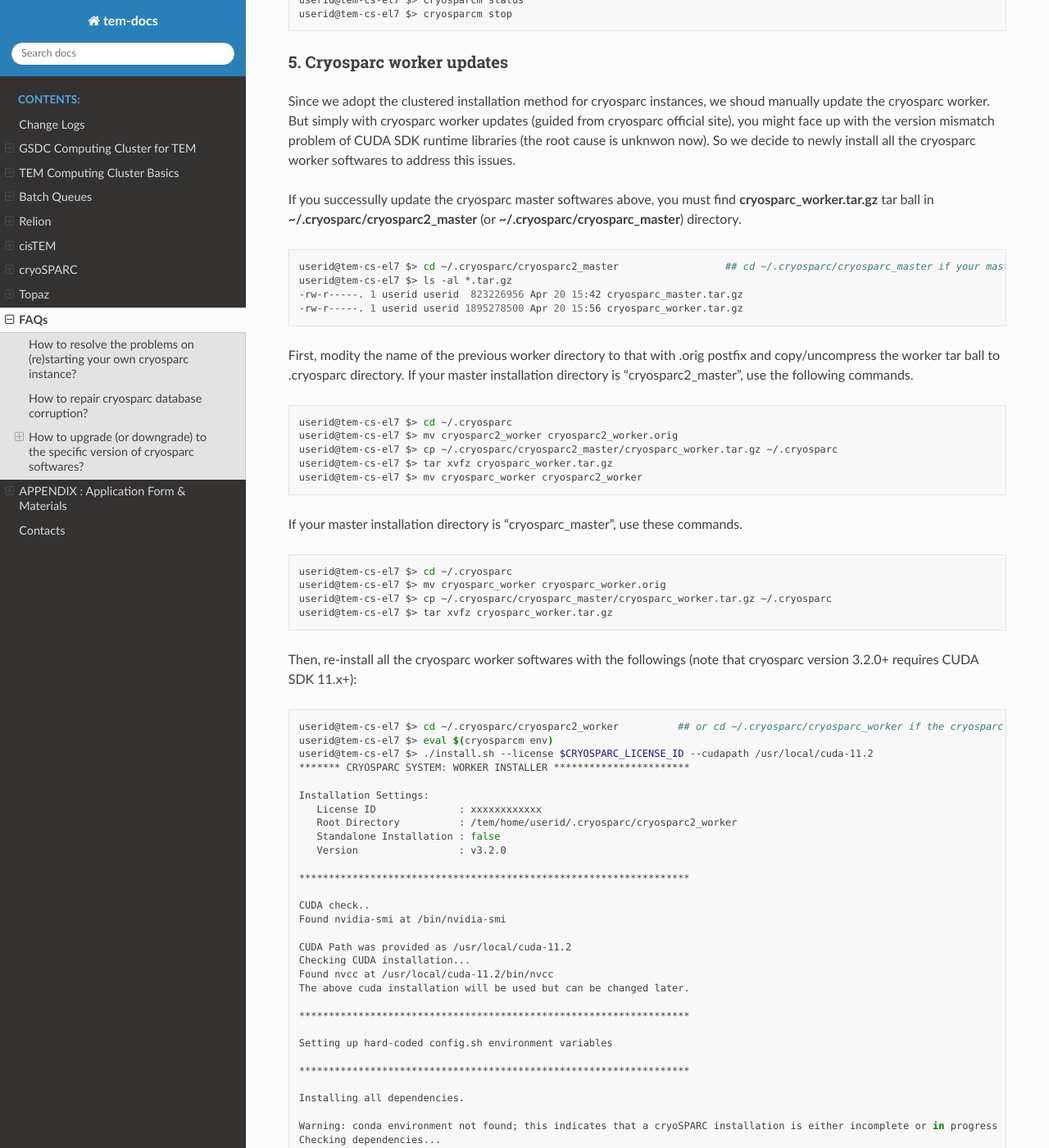
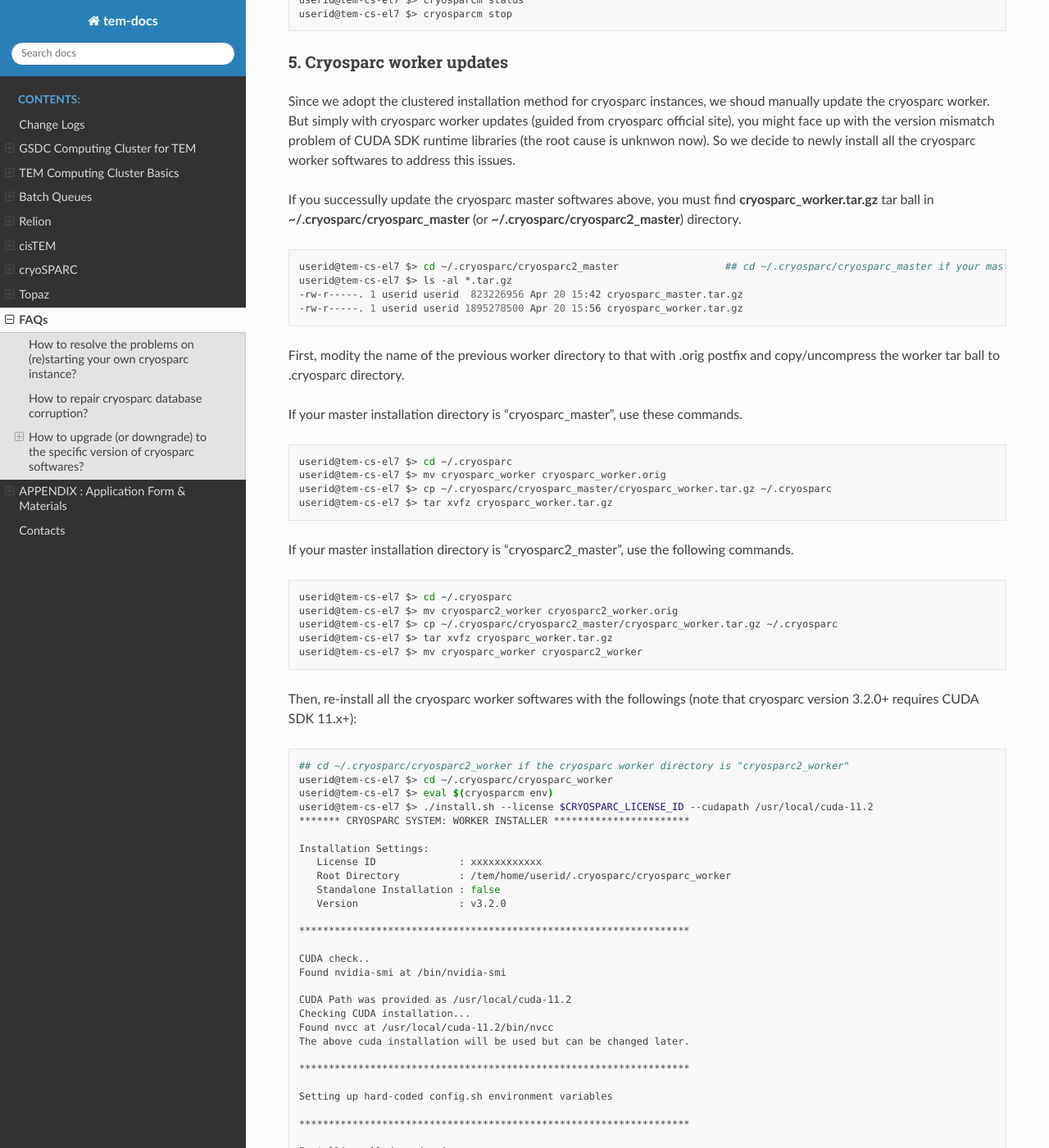
Before and after one commit to junglok/tem-docs, a Sphinx documentation site: the page built from docs/faq.rst, in a window 1280 px wide and 1400 px high, scrolled down 8771 px. Shown: the whole window at 82% size. Built offline with Sphinx 7.4.7 and the Read the Docs theme 2.0.0, drawn with Linux system fonts in a browser that asks for light colours; some of the changed lines change nothing that is shown; some of the changed text lies outside the part shown.

Commit message:
faq updated

```diff
--- a/docs/faq.rst
+++ b/docs/faq.rst
@@ -135,7 +135,7 @@ Log into the tem-cs-el7.sdfarm.kr server where the cryosparc master is installed
 
 .. code-block:: bash
 
-    userid@tem-cs-el7 $> cryosparcm updates --check
+    userid@tem-cs-el7 $> cryosparcm update --check
     CryoSPARC current version v3.0.1
             update starting on Wed Mar 18 12:09:52 EDT 2021
 
@@ -148,7 +148,7 @@ Also, you can use this command **cryosparcm update --list** to get a full list o
 
 .. code-block:: bash
 
-    userid@tem-cs-el7 $> cryosparcm updates --check
+    userid@tem-cs-el7 $> cryosparcm update --check
     CryoSPARC current version v3.0.1
             update starting on Wed Mar 18 12:09:52 EDT 2021
 
@@ -520,7 +520,7 @@ But simply with cryosparc worker updates (guided from cryosparc official site),
 So we decide to newly install all the cryosparc worker softwares to address this issues.
 
 If you successully update the cryosparc master softwares above,
-you must find **cryosparc_worker.tar.gz** tar ball in **~/.cryosparc/cryosparc2_master** (or **~/.cryosparc/cryosparc_master**) directory.
+you must find **cryosparc_worker.tar.gz** tar ball in **~/.cryosparc/cryosparc_master** (or **~/.cryosparc/cryosparc2_master**) directory.
 
 .. code-block:: bash
 
@@ -531,16 +531,6 @@ you must find **cryosparc_worker.tar.gz** tar ball in **~/.cryosparc/cryosparc2_
 
 
 First, modity the name of the previous worker directory to that with .orig postfix and copy/uncompress the worker tar ball to .cryosparc directory.
-If your master installation directory is "cryosparc2_master", use the following commands.
-
-.. code-block:: bash
-
-    userid@tem-cs-el7 $> cd ~/.cryosparc
-    userid@tem-cs-el7 $> mv cryosparc2_worker cryosparc2_worker.orig
-    userid@tem-cs-el7 $> cp ~/.cryosparc/cryosparc2_master/cryosparc_worker.tar.gz ~/.cryosparc
-    userid@tem-cs-el7 $> tar xvfz cryosparc_worker.tar.gz
-    userid@tem-cs-el7 $> mv cryosparc_worker cryosparc2_worker
-
 
 
 If your master installation directory is "cryosparc_master", use these commands.
@@ -553,18 +543,29 @@ If your master installation directory is "cryosparc_master", use these commands.
     userid@tem-cs-el7 $> tar xvfz cryosparc_worker.tar.gz
 
 
+If your master installation directory is "cryosparc2_master", use the following commands.
+
+.. code-block:: bash
+
+    userid@tem-cs-el7 $> cd ~/.cryosparc
+    userid@tem-cs-el7 $> mv cryosparc2_worker cryosparc2_worker.orig
+    userid@tem-cs-el7 $> cp ~/.cryosparc/cryosparc2_master/cryosparc_worker.tar.gz ~/.cryosparc
+    userid@tem-cs-el7 $> tar xvfz cryosparc_worker.tar.gz
+    userid@tem-cs-el7 $> mv cryosparc_worker cryosparc2_worker
+
 Then, re-install all the cryosparc worker softwares with the followings (note that cryosparc version 3.2.0+ requires CUDA SDK 11.x+):
 
 .. code-block:: bash
 
-    userid@tem-cs-el7 $> cd ~/.cryosparc/cryosparc2_worker          ## or cd ~/.cryosparc/cryosparc_worker if the cryosparc worker directory is "cryosparc_worker"
+    ## cd ~/.cryosparc/cryosparc2_worker if the cryosparc worker directory is "cryosparc2_worker"
+    userid@tem-cs-el7 $> cd ~/.cryosparc/cryosparc_worker
     userid@tem-cs-el7 $> eval $(cryosparcm env)
     userid@tem-cs-el7 $> ./install.sh --license $CRYOSPARC_LICENSE_ID --cudapath /usr/local/cuda-11.2
     ******* CRYOSPARC SYSTEM: WORKER INSTALLER ***********************
 
     Installation Settings:
        License ID              : xxxxxxxxxxxx
-       Root Directory          : /tem/home/userid/.cryosparc/cryosparc2_worker
+       Root Directory          : /tem/home/userid/.cryosparc/cryosparc_worker
        Standalone Installation : false
        Version                 : v3.2.0
 
@@ -592,14 +593,14 @@ Then, re-install all the cryosparc worker softwares with the followings (note th
       ------------------------------------------------------------------------
       Installing anaconda python...
       ------------------------------------------------------------------------
-    PREFIX=/tem/home/userid/.cryosparc/cryosparc2_worker/deps/anaconda
+    PREFIX=/tem/home/userid/.cryosparc/cryosparc_worker/deps/anaconda
     Unpacking payload ...
 
     Solving environment: done
 
     ## Package Plan ##
 
-      environment location: /tem/home/userid/.cryosparc/cryosparc2_worker/deps/anaconda
+      environment location: /tem/home/userid/.cryosparc/cryosparc_worker/deps/anaconda
 
       added / updated specs:
         - _libgcc_mutex==0.1=main
```
